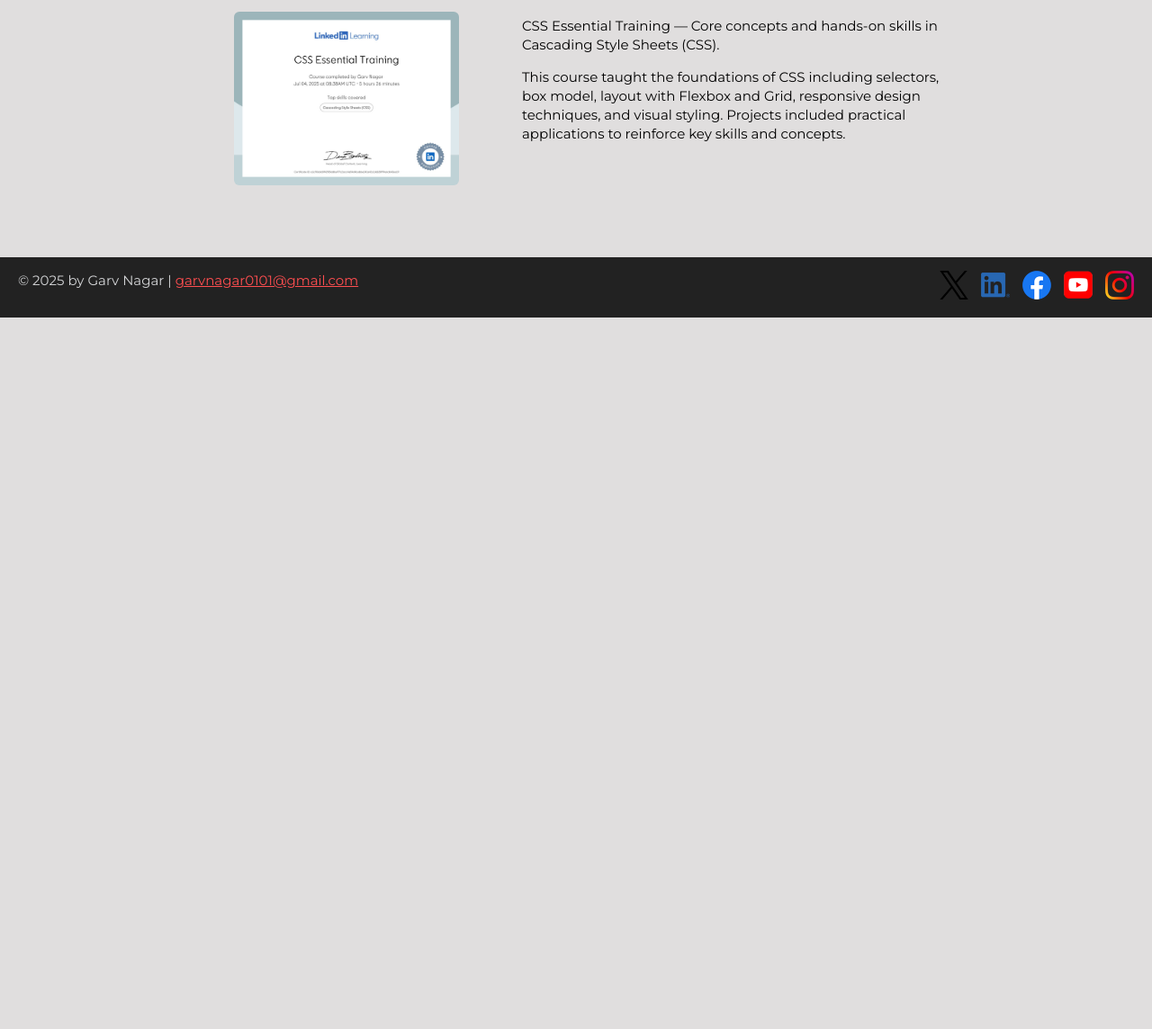
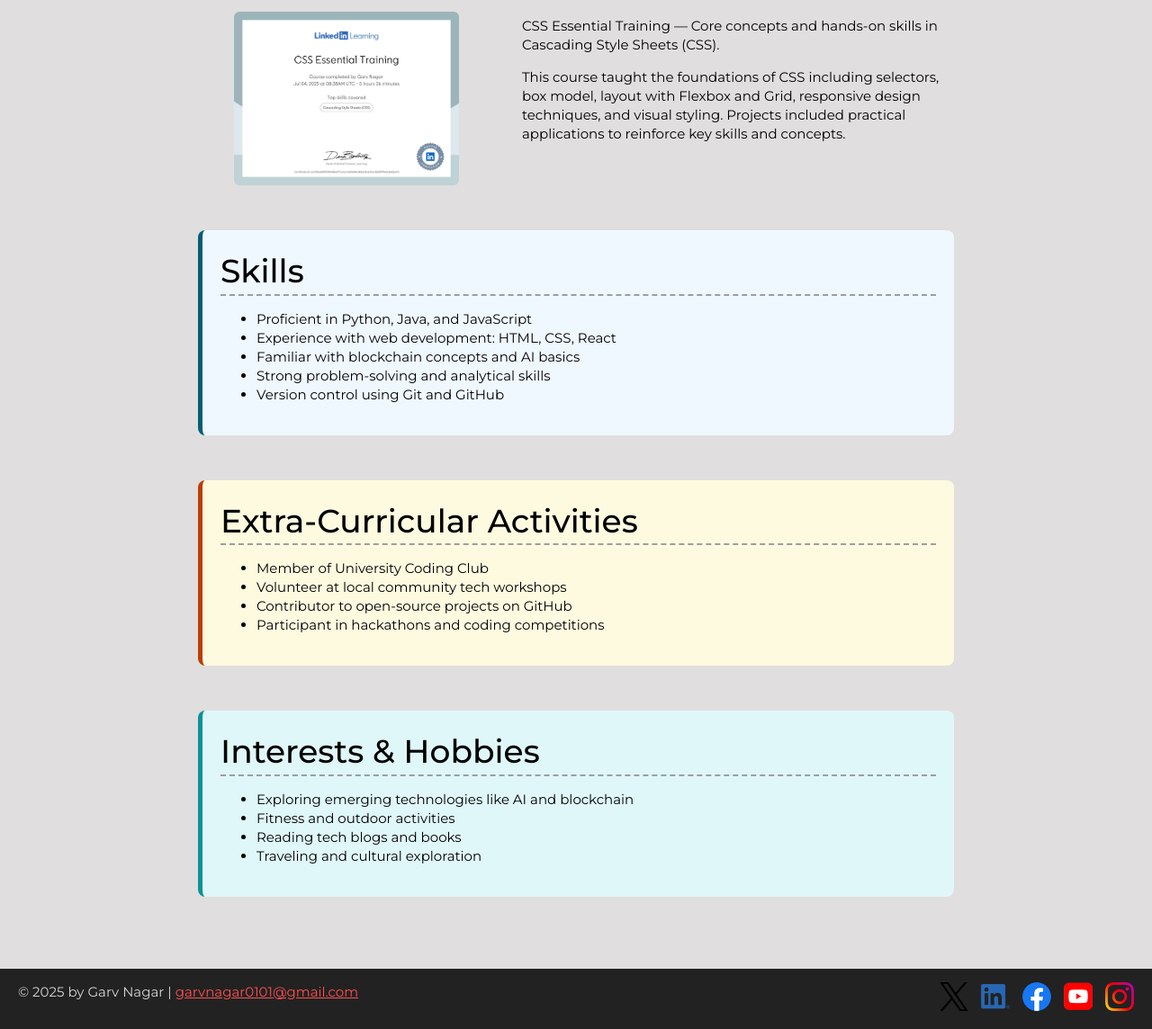
Before and after one commit to OnTech77/Personal-WebSite, a plain HTML site: page resume.html in a window 1280 px wide. Shown: the part 3810-4954 px from the top of the page at 90% size. Before the commit the page ends 4163 px from the top, so only its background shows below. Drawn offline with Linux system fonts and the light colour scheme.

Commit message:
Update resume.html

```diff
--- a/resume.html
+++ b/resume.html
@@ -194,6 +194,39 @@
         </section>
         <!-- End content edits here. -->
       </section>
+      <!-- //  SKILLS  // -->
+      <section class="resume-section skills-section">
+        <h2>Skills</h2>
+        <ul>
+          <li>Proficient in Python, Java, and JavaScript</li>
+          <li>Experience with web development: HTML, CSS, React</li>
+          <li>Familiar with blockchain concepts and AI basics</li>
+          <li>Strong problem-solving and analytical skills</li>
+          <li>Version control using Git and GitHub</li>
+        </ul>
+      </section>
+
+      <!-- //  EXTRA-CURRICULAR ACTIVITIES  // -->
+      <section class="resume-section extracurricular-section">
+        <h2>Extra-Curricular Activities</h2>
+        <ul>
+          <li>Member of University Coding Club</li>
+          <li>Volunteer at local community tech workshops</li>
+          <li>Contributor to open-source projects on GitHub</li>
+          <li>Participant in hackathons and coding competitions</li>
+        </ul>
+      </section>
+
+      <!-- //  INTERESTS & HOBBIES  // -->
+      <section class="resume-section interests-section">
+        <h2>Interests &amp; Hobbies</h2>
+        <ul>
+          <li>Exploring emerging technologies like AI and blockchain</li>
+          <li>Fitness and outdoor activities</li>
+          <li>Reading tech blogs and books</li>
+          <li>Traveling and cultural exploration</li>
+        </ul>
+      </section>
     </main>
 
     <!-- //  FOOTER INFO, SOCIAL MEDIA  // -->
```
